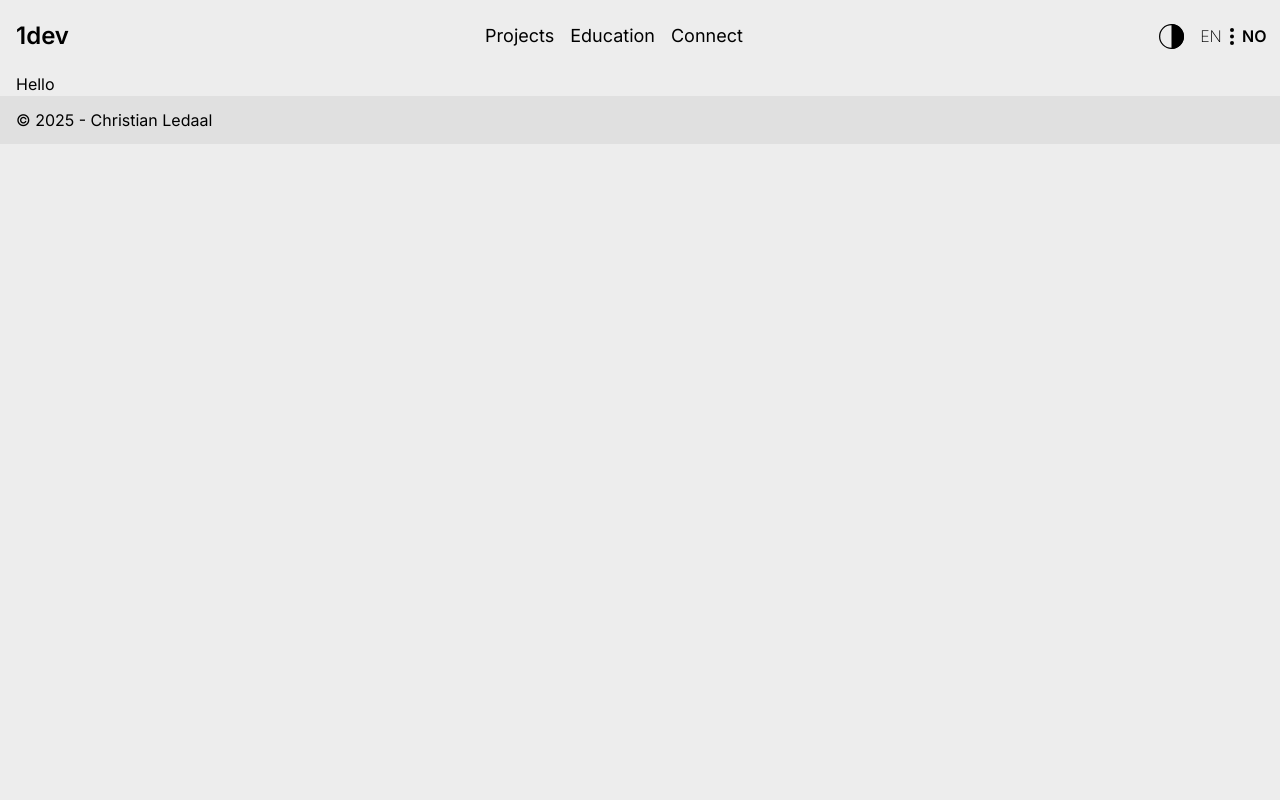
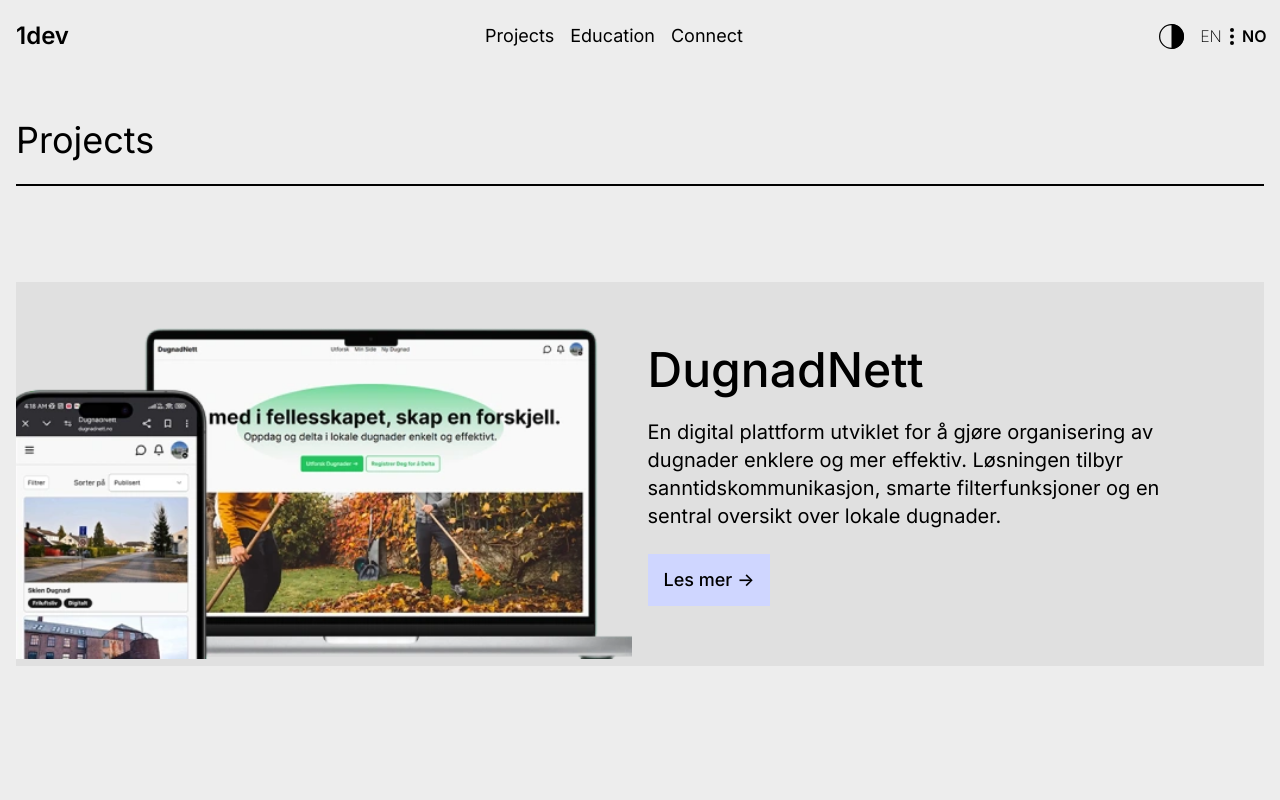
Before and after one commit to Zekima/my-portfolio, a Next.js app: page /en/projects in a window 1280 px wide. Shown: the top 800 px of the page. Built offline with nearby package versions, Linux system fonts and the light colour scheme; no server answers.

Commit message:
Add Translations for DugnadNett Project Page

```diff
--- a/app/[locale]/projects/dugnadnett/page.tsx
+++ b/app/[locale]/projects/dugnadnett/page.tsx
@@ -1,40 +1,32 @@
 import { Globe, Github } from "lucide-react"
+import { useTranslations } from "next-intl"
+import Link from "next/link"
 
-export default async function Page() {
+export default function Page() {
+    const t = useTranslations('Projects.DugnadNett')
     return (
-        <div className="pb-72 space-y-12">
+        <div className="pb-72 space-y-24 mt-12">
             <div className="w-full h-[400px] bg-primary clear-start flex justify-center">
                 <img src="/images/dugnadnett-1.png" alt="DugnadNett Mockup" className="object-contain" />
-
             </div>
             <div className="flex flex-col lg:flex-row gap-y-16 ">
                 <div className="space-y-4 lg:w-1/2">
                     <p className="text-6xl font-medium">DugnadNett</p>
-                    <p className="text-3xl">Bachelorprosjekt</p>
+                    <p className="text-3xl">{t("Subtitle")}</p>
                 </div>
-
-
-
                 <div className="lg:w-1/2 space-y-12">
-
-
-
                     <div className="space-y-2 font-medium">
-
                         <p className="text-2xl font-light">
-                            Dette prosjektet utviklet en digital plattform for å organisere dugnader, med sanntidskommunikasjon, filtrering og en sentral oversikt over lokale dugnader.
+                            {t('Description')}
                         </p>
-
-
                     </div>
-
                     <p className="font-medium  text-xl bg-secondary p-4 text-center">
-                        "Hvordan kan en webapplikasjon forbedre dugnadorganisering ved å overkomme begrensninger ved sosiale medier?"
+                        {t('Statement')}
                     </p>
 
                     <div className="space-y-2 font-medium">
                         <p className="text-2xl font-light">
-                            Gjennom prosjektet har jeg utviklet en dypere forståelse for kode og kommunikasjon i team, spesielt hvordan man effektivt kan diskutere og gi tilbakemeldinger på kode. Jeg har lært å uttrykke tekniske løsninger tydelig og motta konstruktiv kritikk, noe som har vært avgjørende for å forbedre kodekvaliteten og samarbeidet mellom gruppemedlemmer.
+                            {t('Reflection')}
                         </p>
                     </div>
 
@@ -44,15 +36,12 @@ export default async function Page() {
                     <div className="flex gap-4 pt-4 flex-wrap text-xl">
                         <div className="flex gap-2 underline items-center ">
                             <img src="/icons/pdf-icon.png" alt="PDF icon" width={24} />
-                            <p className="">DugnadNett.pdf</p>
+                            <Link href={"/files/DugnadNett.pdf"}>DugnadNett.pdf</Link>
                         </div>
-                        <div className="flex gap-2 items-center underline">
-                            <Globe width={28} />
-                            <p className="">www.dugnadnett.no</p>
-                        </div>
+
                         <div className="flex gap-2 items-center underline">
                             <Github width={28} />
-                            <p className="">Kildekode</p>
+                            <Link href={"https://github.com/Zekima/dugnadnett"} className="hover:bg-secondary">{t('SourceCode')}</Link>
                         </div>
 
                     </div>
--- a/app/[locale]/projects/page.tsx
+++ b/app/[locale]/projects/page.tsx
@@ -1,8 +1,9 @@
+import ProjectsSection from "@/components/Home/ProjectsSection";
 
 export default function ProjectPage(){
     return (
-        <div className="">
-            Hello
+        <div className="min-h-screen mt-12">
+            <ProjectsSection/>
         </div>
     )
 }
--- a/messages/en.json
+++ b/messages/en.json
@@ -36,5 +36,15 @@
         "Projects": "Projects",
         "Education": "Education",
         "Connect": "Connect"
+    },
+    "Projects": {
+        "DugnadNett": {
+            "Title": "DugnadNett",
+            "Subtitle": "Bachelor Project",
+            "Description": "This project developed a digital platform to organize volunteer work, with real-time communication, filtering, and a central overview of local volunteer activities.",
+            "Statement": "How can a web application improve volunteer organization by overcoming the limitations of social media?",
+            "Reflection": "Through the project, I have developed a deeper understanding of coding and team communication, especially how to effectively discuss and provide feedback on code. I have learned to express technical solutions clearly and receive constructive criticism, which has been crucial in improving code quality and collaboration between team members.",
+            "SourceCode": "Source Code"
+        }
     }
 }
--- a/messages/no.json
+++ b/messages/no.json
@@ -36,5 +36,15 @@
         "Projects": "Prosjekter",
         "Education": "Utdanning",
         "Connect": "Kontakt"
+    },
+    "Projects": {
+        "DugnadNett": {
+            "Title": "DugnadNett",
+            "Subtitle": "Bachelorprosjekt",
+            "Description": "Dette prosjektet utviklet en digital plattform for å organisere dugnader, med sanntidskommunikasjon, filtrering og en sentral oversikt over lokale dugnader.",
+            "Statement": "Hvordan kan en webapplikasjon forbedre dugnadorganisering ved å overkomme begrensninger ved sosiale medier?",
+            "Reflection": "Gjennom prosjektet har jeg utviklet en dypere forståelse for kode og kommunikasjon i team, spesielt hvordan man effektivt kan diskutere og gi tilbakemeldinger på kode. Jeg har lært å uttrykke tekniske løsninger tydelig og motta konstruktiv kritikk, noe som har vært avgjørende for å forbedre kodekvaliteten og samarbeidet mellom gruppemedlemmer.",
+            "SourceCode": "Kildekode"
+        }
     }
 }
```
Also changed, not shown: 1 other file (tests, documents, lock files or other folders).
